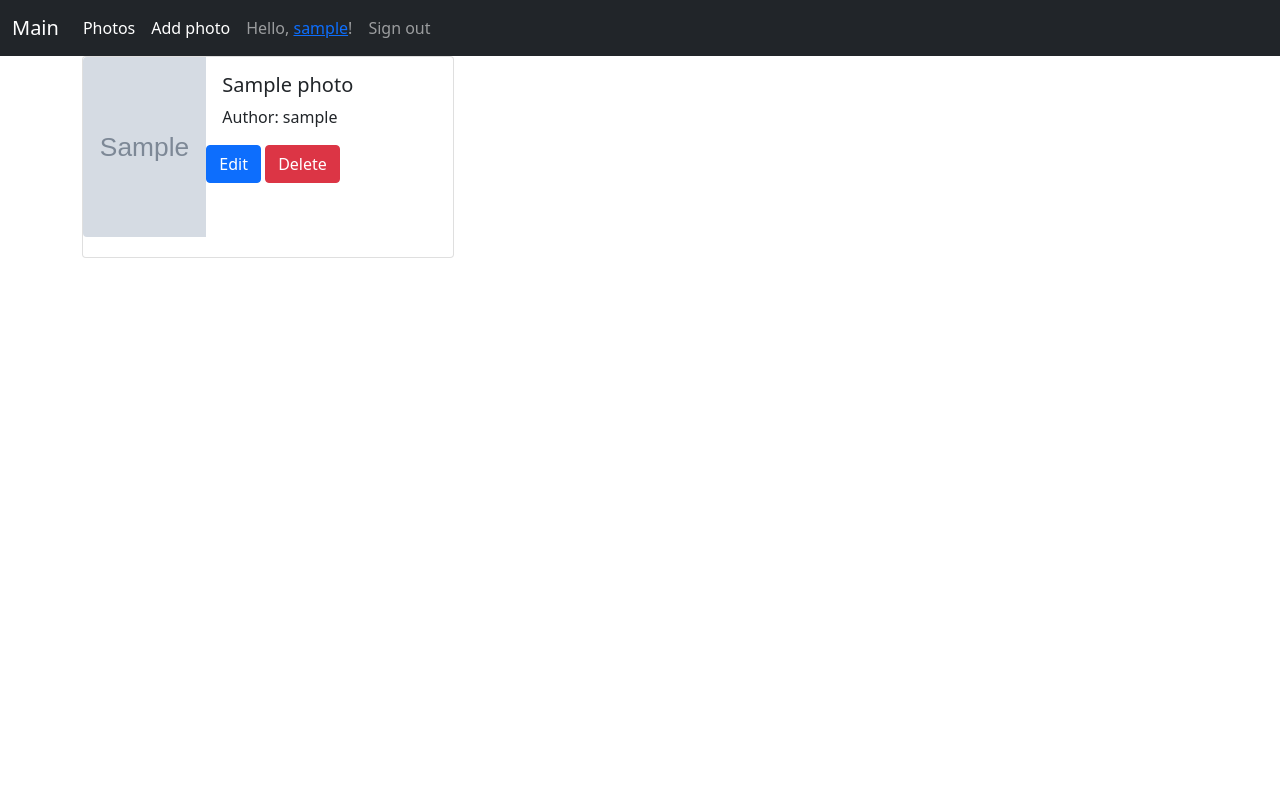
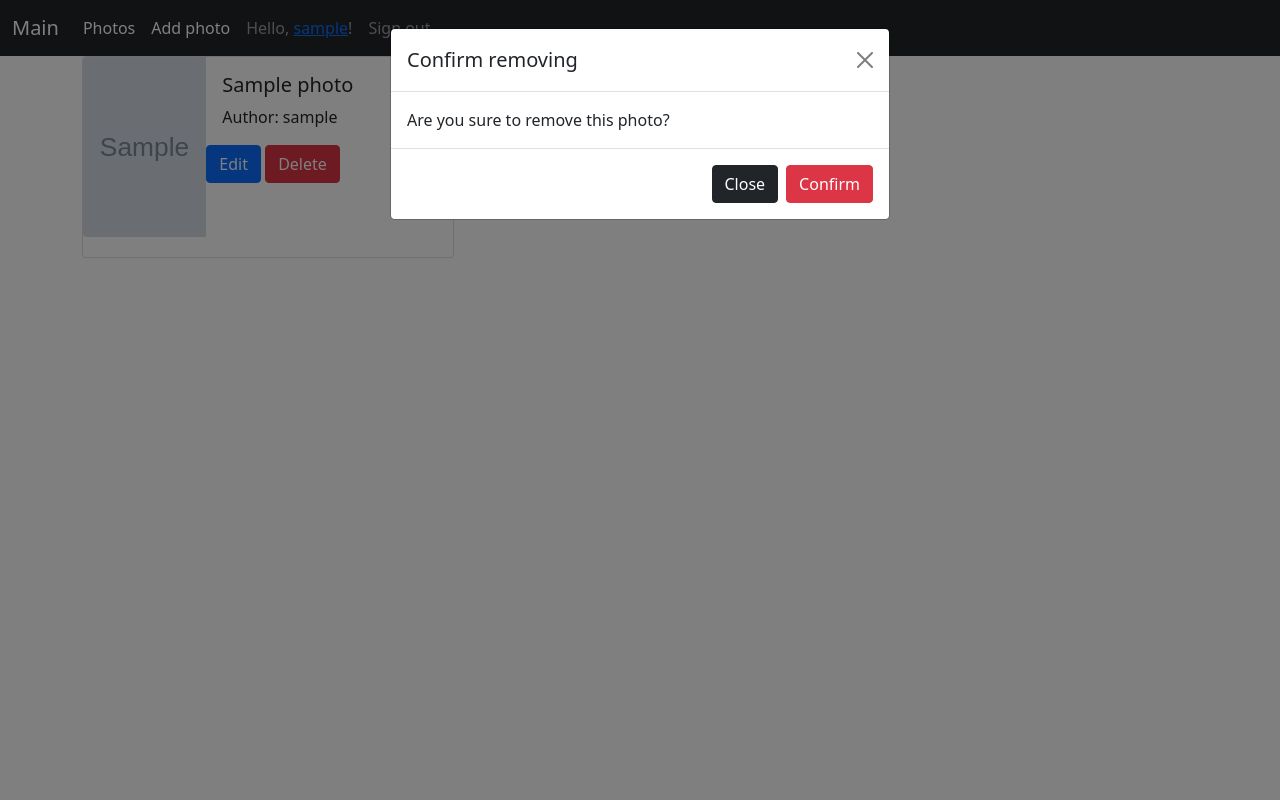
Before and after one commit to Irbiss555/gallery, a Django app: page /photo/1 in a window 1280 px wide, after a click on "Delete". Run offline with Django 4.2, Linux system fonts and the light colour scheme; a user stored in the database is signed in; tables that the repository leaves empty hold one stand-in row (values such as "Sample post"); grey boxes marked "Sample" are stand-in pictures.

Commit message:
#2 Создал шаблон для удаления фото

```diff
--- a/templates/gallery/photo/photo_detail.html
+++ b/templates/gallery/photo/photo_detail.html
@@ -20,7 +20,7 @@
                     {% if perms.gallery.delete_photo or request.user == photo.author %}
                         <button class="btn btn-danger" data-bs-toggle="modal" data-bs-target="#exampleModal">Delete
                         </button>
-{#                        {% include 'partial/photo/delete_photo_modal.html' %}#}
+                        {% include 'partial/photo/delete_photo_modal.html' %}
                     {% endif %}
                 </div>
             </div>
--- /dev/null
+++ b/templates/partial/photo/delete_photo_modal.html
@@ -0,0 +1,20 @@
+<div class="modal fade" id="exampleModal" tabindex="-1" aria-labelledby="exampleModalLabel" aria-hidden="true">
+    <div class="modal-dialog">
+        <div class="modal-content">
+            <div class="modal-header">
+                <h5 class="modal-title" id="exampleModalLabel">Confirm removing</h5>
+                <button type="button" class="btn-close" data-bs-dismiss="modal" aria-label="Close"></button>
+            </div>
+            <div class="modal-body">
+                Are you sure to remove this photo?
+            </div>
+            <div class="modal-footer">
+                <button type="button" class="btn btn-dark" data-bs-dismiss="modal">Close</button>
+                <form action="{% url 'gallery:photo_delete' photo.pk %}" method="POST">
+                    {% csrf_token %}
+                    <button type="submit" class="btn btn-danger">Confirm</button>
+                </form>
+            </div>
+        </div>
+    </div>
+</div>
```
